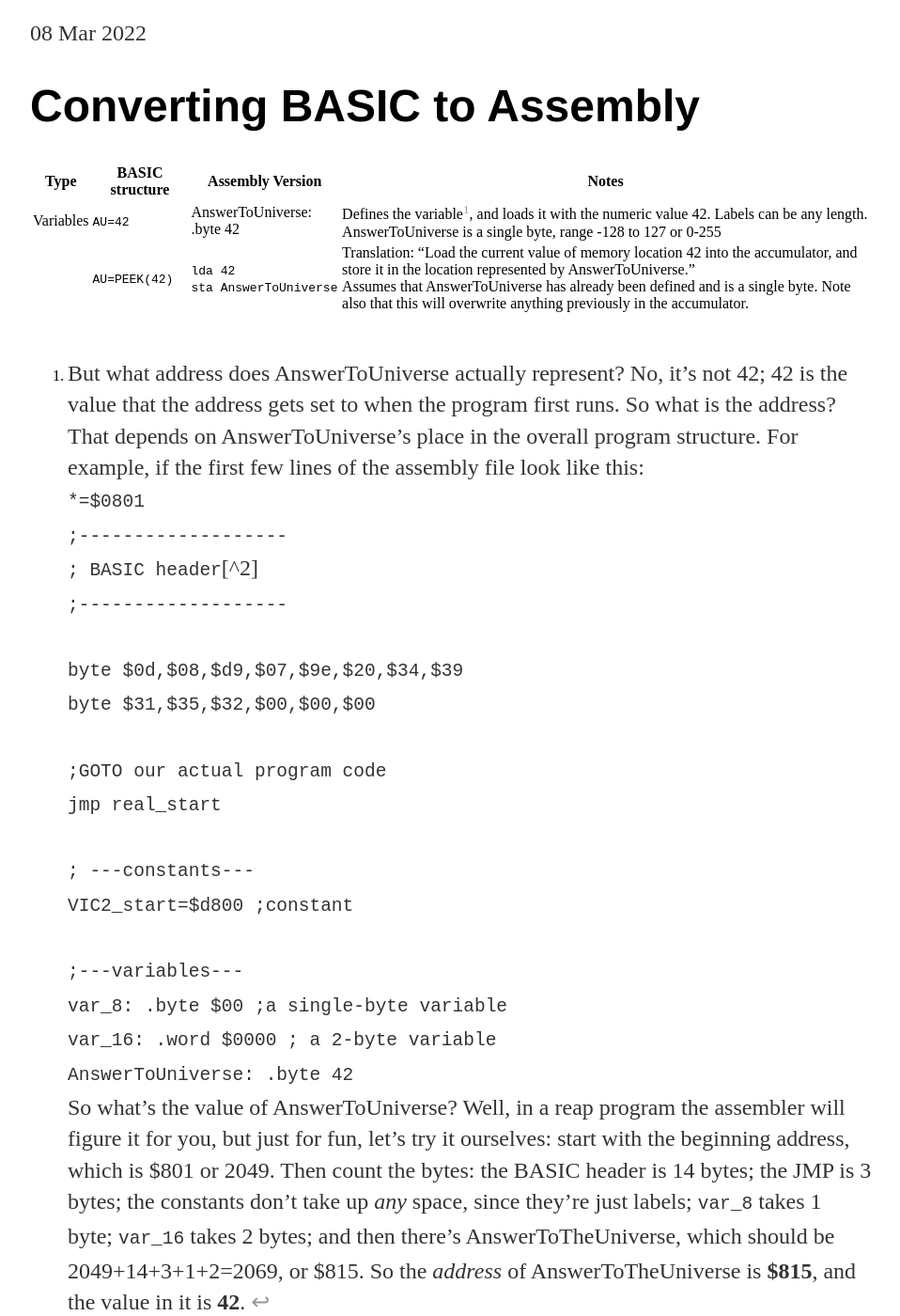
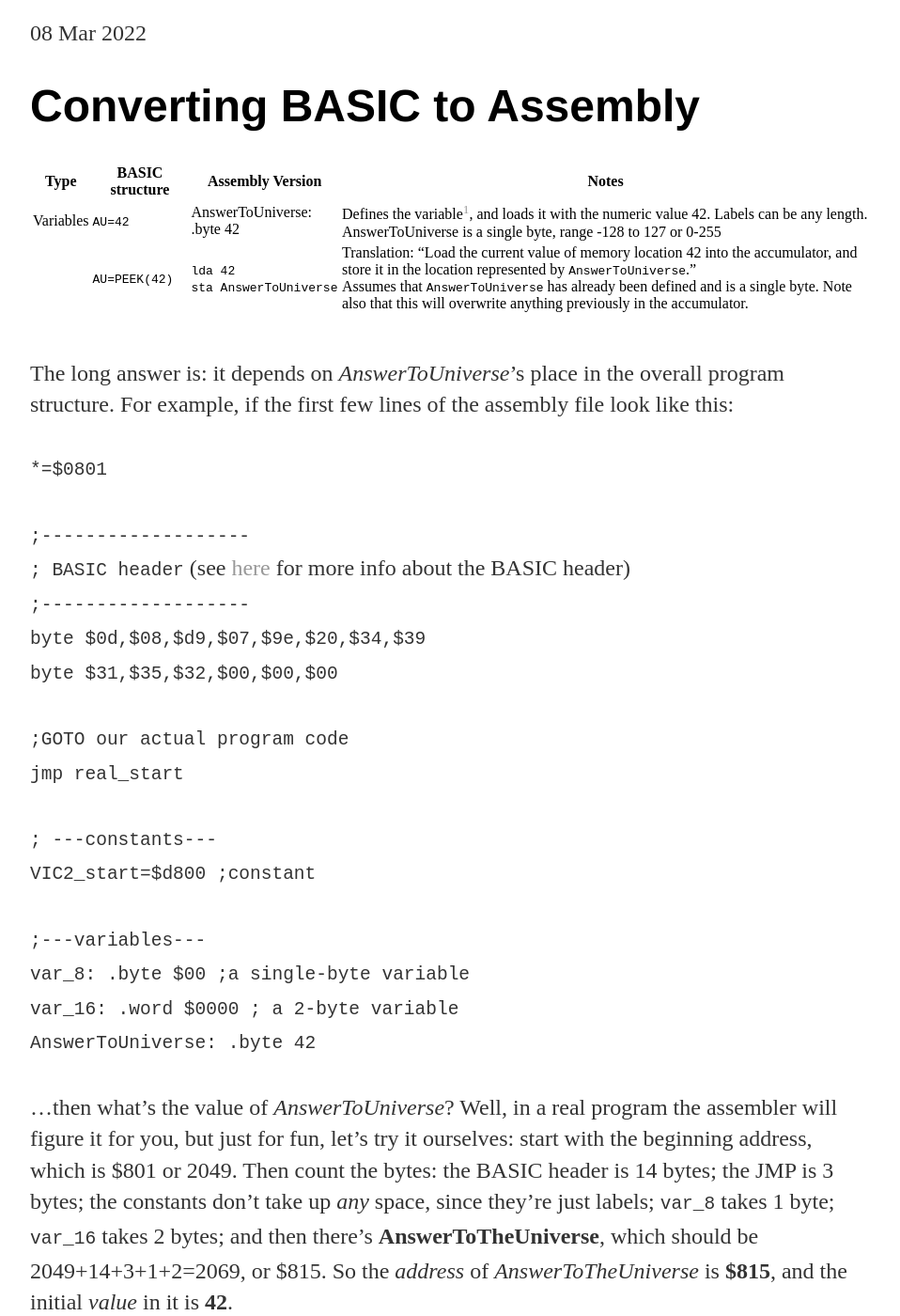
Before and after one commit to coslor/coslor-github.io, a Jekyll site: the page built from _posts/2022-03-08-basic-to-assembly.md, in a window 1280 px wide and 1400 px high, scrolled down 220 px. Shown: the whole window at 94% size, without its empty margins (160-1118 px from the left). Built offline with Jekyll 4.4.1, drawn with Linux system fonts in a browser that asks for light colours; our own code applies the rules of GitHub Pages for plain Markdown files; some of the changed text lies outside the part shown.

Commit message:
Updated footnote #1

```diff
--- a/_posts/2022-03-08-basic-to-assembly.md
+++ b/_posts/2022-03-08-basic-to-assembly.md
@@ -3,7 +3,18 @@
 |Type           |BASIC structure                |Assembly Version                       |Notes                                |
 |---------------|-------------------------------|---------------------------------------|-------------------------------------|
 | Variables     | `AU=42`                       | AnswerToUniverse:  .byte 42           | Defines the variable[^1], and loads it with the numeric value 42. Labels can be any length. AnswerToUniverse is a single byte, range -128 to 127 or 0-255 |
-|               | `AU=PEEK(42)`                 | `lda 42`<BR> `sta AnswerToUniverse`<BR> | Translation: "Load the current value of memory location 42 into the accumulator, and store it in the location represented by AnswerToUniverse."<br>Assumes that AnswerToUniverse has already been defined and is a single byte. Note also that this will overwrite anything previously in the accumulator. |
+|               | `AU=PEEK(42)`                 | `lda 42`<BR> `sta AnswerToUniverse`<BR> | Translation: "Load the current value of memory location 42 into the accumulator, and store it in the location represented by `AnswerToUniverse`."<br>Assumes that `AnswerToUniverse` has already been defined and is a single byte. Note also that this will overwrite anything previously in the accumulator. |
 |               |
 
-[^1]: But what address does AnswerToUniverse actually represent? No, it's not 42; 42 is the value that the address gets set to when the program first runs. So what is the address? That depends on AnswerToUniverse's place in the overall program structure. For example, if the first few lines of the assembly file look like this:<br>`*=$0801`<br>`;-------------------` <br>`; BASIC header`[^2] <br>`;-------------------` <br><br>`byte $0d,$08,$d9,$07,$9e,$20,$34,$39` <br>`byte $31,$35,$32,$00,$00,$00` <br><br>`;GOTO our actual program code` <br> `jmp real_start` <br><br>`; ---constants---` <br>`VIC2_start=$d800 ;constant` <br><br>`;---variables---` <br>`var_8: .byte $00 ;a single-byte variable` <br>`var_16: .word $0000 ; a 2-byte variable` <br>`AnswerToUniverse: .byte 42` <br>So what's the value of AnswerToUniverse? Well, in a reap program the assembler will figure it for you, but just for fun, let's try it ourselves: start with the beginning address, which is $801 or 2049. Then count the bytes: the BASIC header is 14 bytes; the JMP is 3 bytes; the constants don't take up *any* space, since they're just labels; `var_8` takes 1 byte; `var_16` takes 2 bytes; and then there's AnswerToTheUniverse, which should be 2049+14+3+1+2=2069, or $815. So the *address* of AnswerToTheUniverse is **$815**, and the value in it is **42**.
+[^1]: But what address does *AnswerToUniverse* actually represent? No, it's not 42; 42 is the value that the address gets set to when the program first runs. So what is the address? The short answer is: don't worry about it, the assembler will take care of it and you'll almost never need to know the exact value, any more than you needed to know exactly what address a variable was held in, in BASIC. <br><br>
+The long answer is: it depends on *AnswerToUniverse*'s place in the overall program structure. For example, if the first few lines of the assembly file look like this:
+  <br><br>`*=$0801`
+  <br><br>`;-------------------` <br>`; BASIC header` (see [here](https:google.com) for more info about the BASIC header)
+  <br>`;-------------------` <br>`byte $0d,$08,$d9,$07,$9e,$20,$34,$39` <br>`byte $31,$35,$32,$00,$00,$00`
+  <br><br>`;GOTO our actual program code` <br> `jmp real_start`
+  <br><br>`; ---constants---` <br>`VIC2_start=$d800 ;constant`
+  <br><br>`;---variables---`
+  <br>`var_8: .byte $00 ;a single-byte variable`
+  <br>`var_16: .word $0000 ; a 2-byte variable`
+  <br>`AnswerToUniverse: .byte 42`
+  <br><br>...then what's the value of *AnswerToUniverse*? Well, in a real program the assembler will figure it for you, but just for fun, let's try it ourselves: start with the beginning address, which is $801 or 2049. Then count the bytes: the BASIC header is 14 bytes; the JMP is 3 bytes; the constants don't take up *any* space, since they're just labels; `var_8` takes 1 byte; `var_16` takes 2 bytes; and then there's **AnswerToTheUniverse**, which should be 2049+14+3+1+2=2069, or $815. So the *address* of *AnswerToTheUniverse* is **$815**, and the initial *value* in it is **42**.
```
